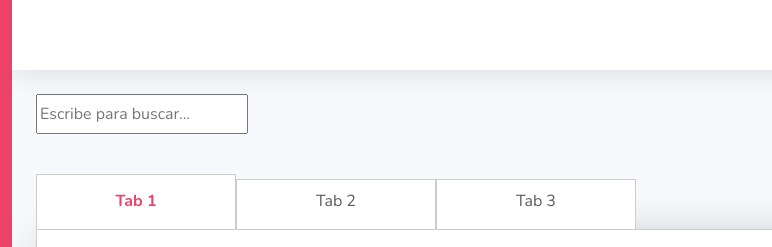
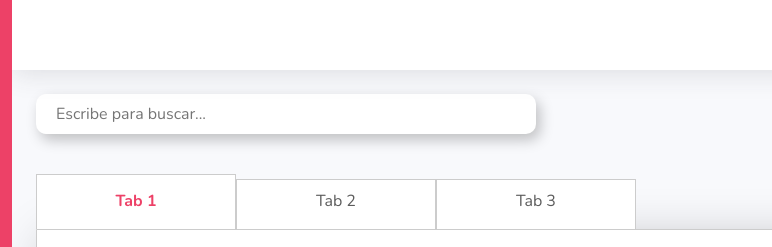
Before and after one commit to BrunoGiolP/wasimikuna.github.io, a website with bundled scripts: page call_center_dashboard/index.html in a window 1280 px wide. Shown: the top 247 px of the page, 212-984 px from the left. Built offline with nearby package versions, Linux system fonts and the light colour scheme.

Commit message:
Update style.css

```diff
--- a/css/style.css
+++ b/css/style.css
@@ -1057,3 +1057,13 @@ select{
   border-radius: 0 0 10px 10px;
   margin-bottom: 50px;
 }
+
+.dashboard_incidencias #search-input {
+  height: 40px;
+  width: 500px;
+  border-radius: 10px;
+  border: 0;
+  padding-left: 20px;
+  box-shadow: 4px 6px 14px 0px rgba(0, 0, 0, 0.23);
+  border-radius: 10px;
+}
```
